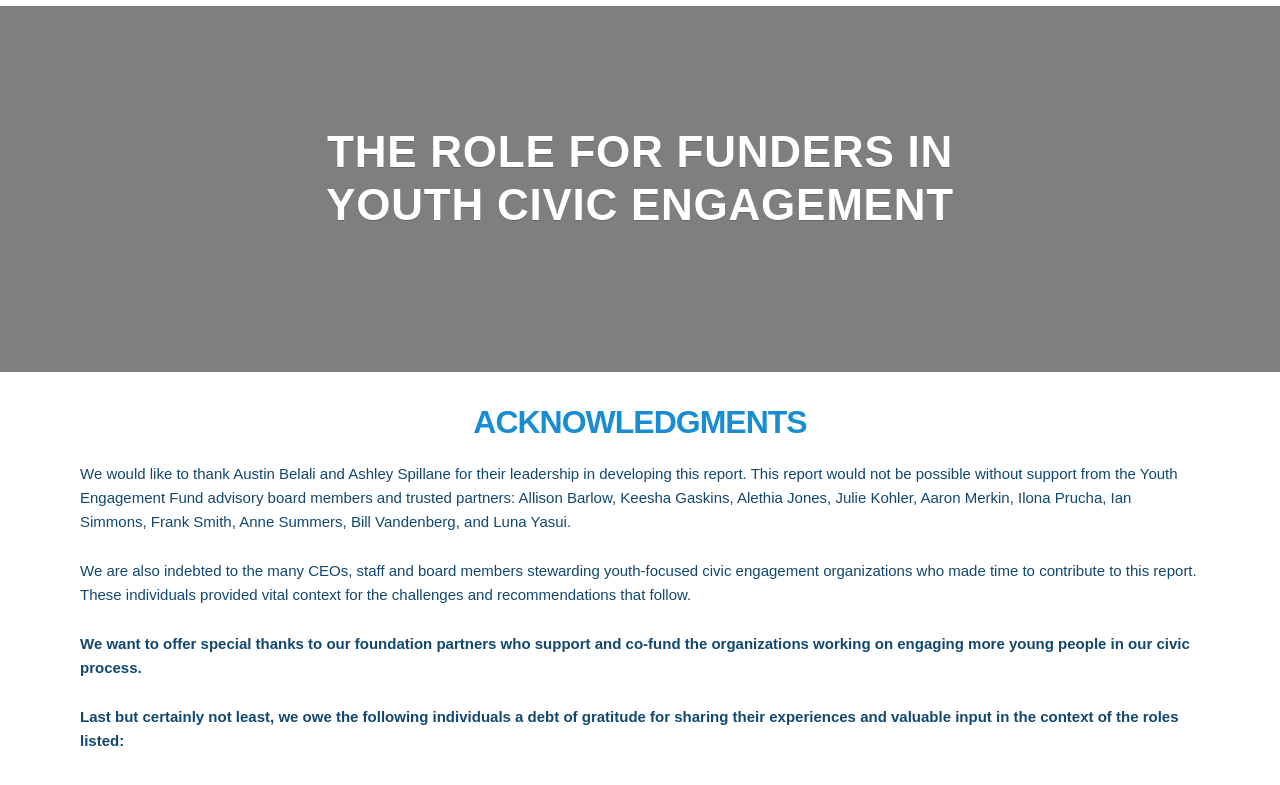
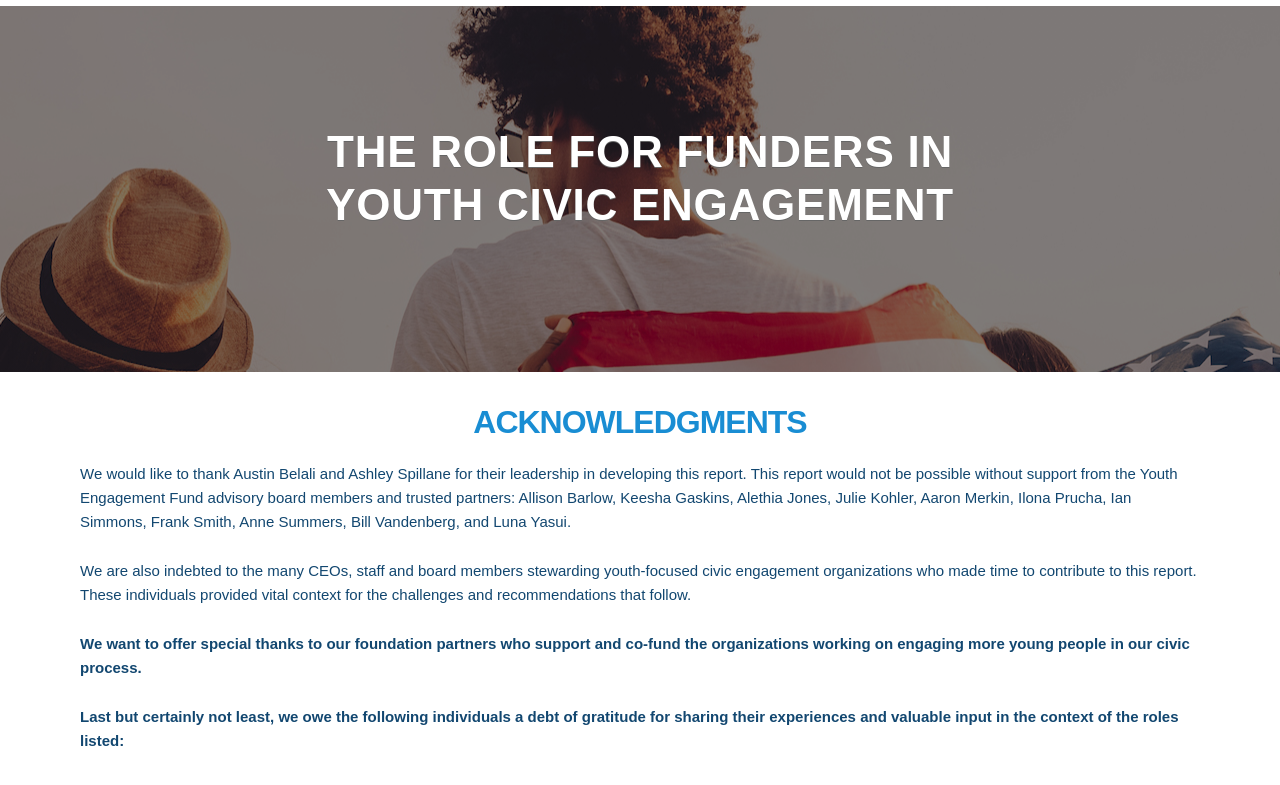
Before and after one commit to mojowen/youthengagementfund.org, a website: page research/index.html in a window 1280 px wide. Shown: the part 49-834 px from the top of the page. Drawn offline with nearby package versions, Linux system fonts and the light colour scheme; files that its build step writes are made by us from their sources; files whose address does not match are found by name.

Commit message:
Fix research

```diff
--- a/research/index.html
+++ b/research/index.html
@@ -4,7 +4,7 @@
   <meta charset="utf-8">
   <meta name="viewport" content="width=device-width, initial-scale=1">
   <title>Youth Engagement Fund</title>
-  <link rel="stylesheet" type="text/css" href="app.css">
+  <link rel="stylesheet" type="text/css" href="/app.css">
 
   <script type="text/javascript" src="/js/tinyxhr.js"></script>
   <script type="text/javascript" src="/js/app.js"></script>
```
